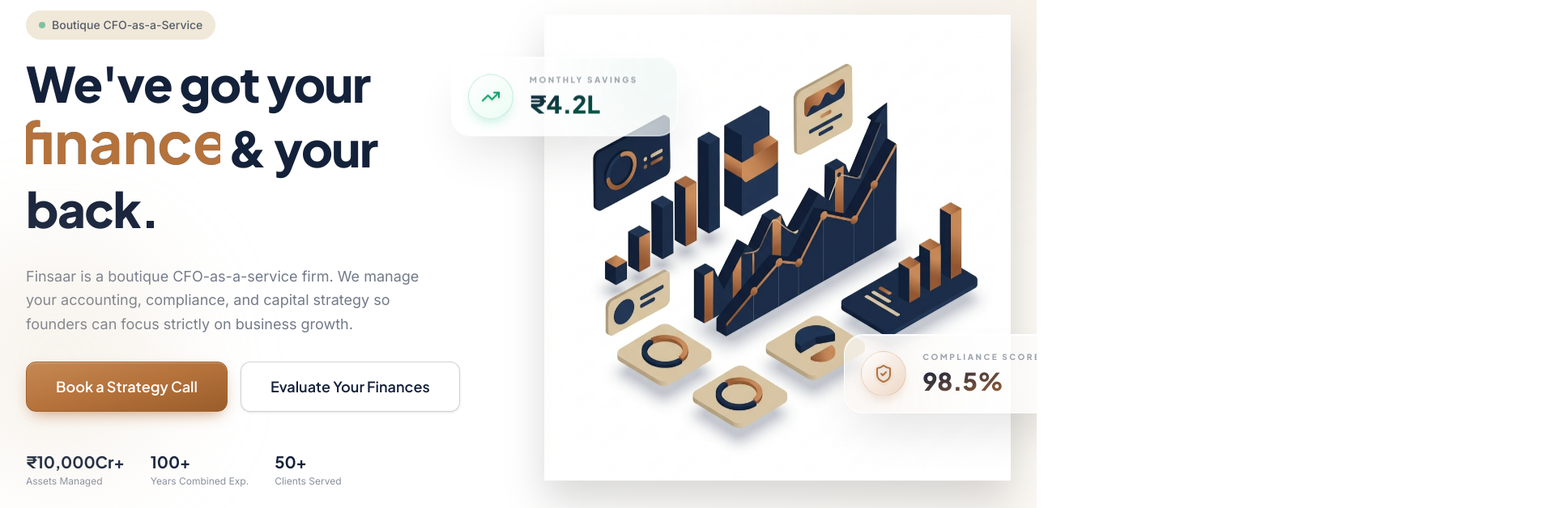
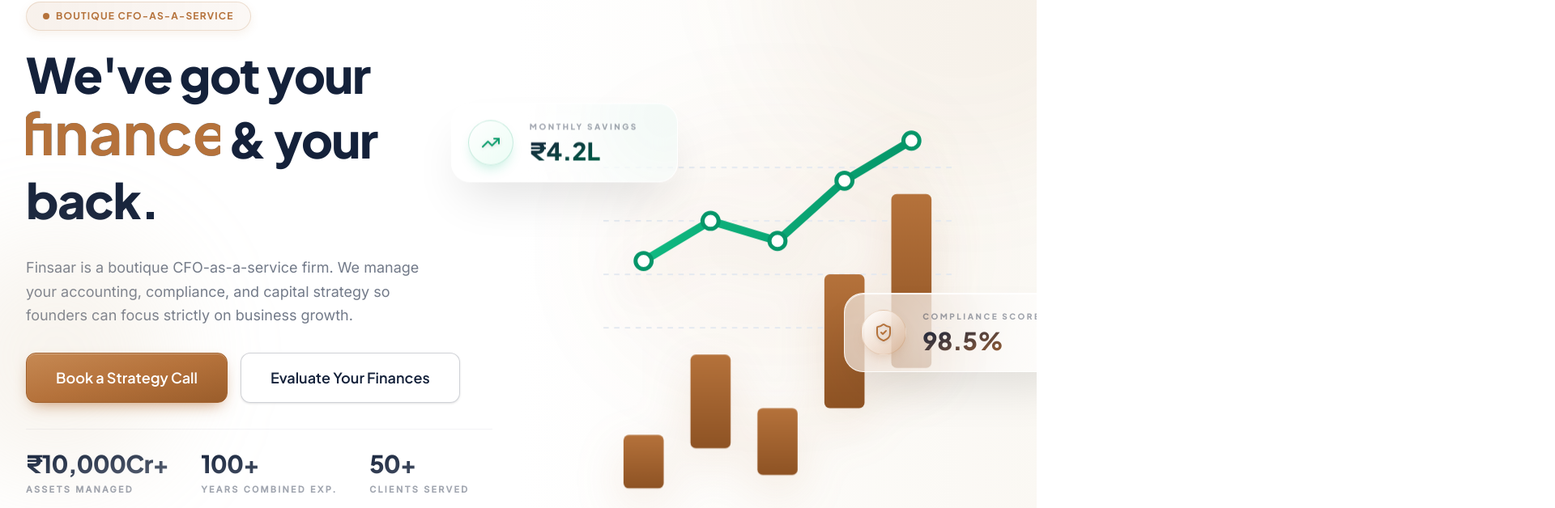
Before and after one commit to RadiaDhaval/finsaar, a Next.js app: page / in a window 1280 px wide. Shown: the part 128-756 px from the top of the page at 81% size, 1920 px wide, since content can reach past the window. Built offline with nearby package versions, Linux system fonts and the light colour scheme.

Commit message:
fix tweaks

```diff
--- a/app/globals.css
+++ b/app/globals.css
@@ -34,9 +34,15 @@
   -moz-osx-font-smoothing: grayscale;
 }
 
-/* Smooth scrolling */
+/* Smooth scrolling only for hash links to avoid Next.js navigation bug, and prevent global horizontal scroll */
 html {
+  overflow-x: hidden;
+}
+html:focus-within {
   scroll-behavior: smooth;
+}
+body {
+  overflow-x: hidden;
 }
 
 /* Custom scrollbar */
--- /dev/null
+++ b/app/loading.tsx
@@ -0,0 +1,36 @@
+import { Skeleton } from "@/components/ui/Skeleton";
+
+export default function Loading() {
+  return (
+    <div className="min-h-screen flex flex-col pt-24 px-4 sm:px-6 lg:px-8 max-w-7xl mx-auto w-full gap-12">
+      {/* Hero Skeleton */}
+      <div className="grid grid-cols-1 lg:grid-cols-2 gap-12 items-center min-h-[60vh]">
+        <div className="space-y-6">
+          <Skeleton className="h-4 w-32 rounded-full" />
+          <Skeleton className="h-16 w-full max-w-md" />
+          <Skeleton className="h-16 w-3/4 max-w-sm" />
+          <Skeleton className="h-6 w-full max-w-lg mt-6" />
+          <Skeleton className="h-6 w-5/6 max-w-md" />
+          <div className="flex gap-4 mt-8">
+            <Skeleton className="h-12 w-40 rounded-full" />
+            <Skeleton className="h-12 w-32 rounded-full" />
+          </div>
+        </div>
+        <div className="hidden lg:block">
+          <Skeleton className="w-full aspect-square rounded-3xl" />
+        </div>
+      </div>
+
+      {/* Services Skeleton area */}
+      <div className="space-y-6">
+        <Skeleton className="h-8 w-64 mx-auto" />
+        <Skeleton className="h-4 w-96 mx-auto mb-12" />
+        <div className="grid grid-cols-1 md:grid-cols-3 gap-6">
+          {[1, 2, 3].map((i) => (
+            <Skeleton key={i} className="h-64 w-full rounded-2xl" />
+          ))}
+        </div>
+      </div>
+    </div>
+  );
+}
--- a/components/Hero.tsx
+++ b/components/Hero.tsx
@@ -7,12 +7,13 @@
 import Image from "next/image";
 import MeshText from "@/components/MeshText";
 import { TrendingUp, ShieldCheck } from "lucide-react";
+import RealtimeIllustration from "@/components/ui/RealtimeIllustration";
 
 export default function Hero({ onOpenContact }: { onOpenContact: () => void }) {
   return (
     <section
       id="hero"
-      className="relative pt-[72px] min-h-screen flex items-center overflow-hidden bg-white"
+      className="relative pt-[72px] min-h-screen flex items-center bg-white"
     >
       {/* Subtle background decoration */}
       <div className="absolute top-0 right-0 w-1/2 h-full bg-gradient-to-l from-sand-light/30 to-transparent pointer-events-none" />
@@ -35,8 +36,11 @@
                 animate={{ opacity: 1, y: 0 }}
                 transition={{ delay: 0.2, duration: 0.5 }}
               >
-                <span className="inline-flex items-center gap-2 bg-sand-light px-4 py-2 rounded-full text-sm font-body font-medium text-navy/70">
-                  <span className="w-2 h-2 rounded-full bg-emerald animate-pulse" />
+                <span className="inline-flex items-center gap-2 bg-gradient-to-r from-copper/10 to-copper/5 px-5 py-2 rounded-full text-[12px] font-heading font-bold uppercase tracking-widest text-copper border border-copper/20 shadow-[0_4px_12px_rgba(181,114,59,0.1)]">
+                  <span className="relative flex h-2 w-2">
+                    <span className="animate-ping absolute inline-flex h-full w-full rounded-full bg-copper opacity-75"></span>
+                    <span className="relative inline-flex rounded-full h-2 w-2 bg-copper"></span>
+                  </span>
                   Boutique CFO-as-a-Service
                 </span>
               </motion.div>
@@ -54,7 +58,7 @@
               </Heading>
             </div>
 
-            <Text size="lg" muted className="max-w-lg">
+            <Text size="lg" className="max-w-lg text-navy/60 leading-relaxed font-body">
               Finsaar is a boutique CFO-as-a-service firm. We manage your
               accounting, compliance, and capital strategy so founders can focus
               strictly on business growth.
@@ -79,18 +83,19 @@
               initial={{ opacity: 0 }}
               animate={{ opacity: 1 }}
               transition={{ delay: 0.6, duration: 0.6 }}
-              className="flex items-center gap-8 pt-4"
+              className="flex items-center gap-6 sm:gap-10 pt-6 mt-2 border-t border-navy/5"
             >
               {[
                 { value: "₹10,000Cr+", label: "Assets Managed" },
                 { value: "100+", label: "Years Combined Exp." },
                 { value: "50+", label: "Clients Served" },
               ].map((stat) => (
-                <div key={stat.label}>
-                  <p className="font-heading font-bold text-xl text-navy">
+                <div key={stat.label} className="relative group cursor-default">
+                  <div className="absolute -inset-4 rounded-xl bg-gradient-to-br from-copper/0 to-copper/0 group-hover:from-copper/5 group-hover:to-transparent transition-colors duration-500 -z-10" />
+                  <p className="font-heading font-black text-2xl sm:text-3xl tracking-tight bg-gradient-to-br from-navy to-navy/70 bg-clip-text text-transparent group-hover:from-copper group-hover:to-copper-dark transition-all duration-300">
                     {stat.value}
                   </p>
-                  <p className="font-body text-xs text-navy/50 mt-0.5">
+                  <p className="font-body text-[10px] sm:text-[11px] font-bold tracking-[0.2em] uppercase text-navy/40 mt-1.5 group-hover:text-copper/70 transition-colors duration-300">
                     {stat.label}
                   </p>
                 </div>
@@ -111,14 +116,7 @@
               whileHover={{ scale: 1.02, rotate: 1 }}
               className="relative w-full max-w-lg lg:max-w-none transition-transform duration-300"
             >
-              <Image
-                src="/images/hero-dashboard.png"
-                alt="Finsaar Financial Dashboard"
-                width={700}
-                height={500}
-                className="w-full h-auto object-contain drop-shadow-2xl"
-                priority
-              />
+              <RealtimeIllustration />
               {/* Floating stat card overlays - 2026 Immersive Style */}
               <motion.div
                 animate={{ y: [0, -10, 0] }}
--- /dev/null
+++ b/components/home/HomeServicesSkeleton.tsx
@@ -0,0 +1,27 @@
+import { Skeleton } from "@/components/ui/Skeleton";
+
+export default function HomeServicesSkeleton() {
+  return (
+    <div className="grid grid-cols-1 md:grid-cols-3 gap-6 w-full">
+      {[1, 2, 3].map((i) => (
+        <div
+          key={i}
+          className="rounded-2xl border border-sand/40 p-8 flex flex-col items-start w-full bg-white shadow-sm"
+        >
+          {/* Icon Skeleton */}
+          <Skeleton className="w-12 h-12 rounded-xl mb-5" />
+
+          {/* Title Skeleton */}
+          <Skeleton className="h-6 w-3/4 mb-3" />
+
+          {/* Description Skeletons */}
+          <Skeleton className="h-4 w-full mb-2" />
+          <Skeleton className="h-4 w-5/6 mb-6" />
+
+          {/* Link Skeleton */}
+          <Skeleton className="h-4 w-1/3 mt-auto" />
+        </div>
+      ))}
+    </div>
+  );
+}
--- /dev/null
+++ b/components/ui/RealtimeIllustration.tsx
@@ -0,0 +1,108 @@
+"use client";
+
+import { motion } from "framer-motion";
+
+export default function RealtimeIllustration() {
+  return (
+    <div className="relative w-full aspect-[4/3] flex items-center justify-center pointer-events-none p-10">
+      {/* Background glow */}
+      <motion.div
+        animate={{ scale: [1, 1.1, 1], opacity: [0.3, 0.4, 0.3] }}
+        transition={{ duration: 4, repeat: Infinity, ease: "easeInOut" }}
+        className="absolute w-3/4 h-3/4 rounded-full bg-copper/10 blur-3xl"
+      />
+
+      <motion.svg
+        viewBox="0 0 300 200"
+        className="w-full h-full drop-shadow-2xl overflow-visible"
+        style={{ filter: "drop-shadow(0px 20px 30px rgba(181, 114, 59, 0.15))" }}
+      >
+        <defs>
+          <linearGradient id="barGrad" x1="0%" y1="0%" x2="0%" y2="100%">
+            <stop offset="0%" stopColor="#B5723B" />
+            <stop offset="100%" stopColor="#8e5324" />
+          </linearGradient>
+          <linearGradient id="lineGrad" x1="0%" y1="0%" x2="100%" y2="0%">
+            <stop offset="0%" stopColor="#10b981" />
+            <stop offset="100%" stopColor="#059669" />
+          </linearGradient>
+        </defs>
+
+        {/* Grid lines */}
+        {[0, 1, 2, 3].map((i) => (
+          <line
+            key={i}
+            x1="20"
+            y1={160 - i * 40}
+            x2="280"
+            y2={160 - i * 40}
+            stroke="#e2e8f0"
+            strokeWidth="1"
+            strokeDasharray="4 4"
+          />
+        ))}
+
+        {/* Animated Bars */}
+        {[
+          { h: 40, x: 50 },
+          { h: 70, x: 100 },
+          { h: 50, x: 150 },
+          { h: 100, x: 200 },
+          { h: 130, x: 250 },
+        ].map((bar, i) => (
+          <motion.rect
+            key={i}
+            x={bar.x - 15}
+            y={160 - bar.h}
+            width="30"
+            height={bar.h}
+            fill="url(#barGrad)"
+            rx="4"
+            initial={{ height: 0, y: 160 }}
+            animate={{ height: bar.h, y: 160 - bar.h }}
+            transition={{
+              duration: 1.5,
+              delay: i * 0.2,
+              ease: "easeOut",
+            }}
+          />
+        ))}
+
+        {/* Trending Line */}
+        <motion.path
+          d="M 50 110 L 100 80 L 150 95 L 200 50 L 250 20"
+          fill="none"
+          stroke="url(#lineGrad)"
+          strokeWidth="6"
+          strokeLinecap="round"
+          strokeLinejoin="round"
+          initial={{ pathLength: 0, opacity: 0 }}
+          animate={{ pathLength: 1, opacity: 1 }}
+          transition={{ duration: 2, delay: 1, ease: "easeInOut" }}
+        />
+
+        {/* Points on the line */}
+        {[
+          { y: 110, x: 50 },
+          { y: 80, x: 100 },
+          { y: 95, x: 150 },
+          { y: 50, x: 200 },
+          { y: 20, x: 250 },
+        ].map((point, i) => (
+          <motion.circle
+            key={`pt-${i}`}
+            cx={point.x}
+            cy={point.y}
+            r="6"
+            fill="#fff"
+            stroke="#059669"
+            strokeWidth="3"
+            initial={{ scale: 0, opacity: 0 }}
+            animate={{ scale: 1, opacity: 1 }}
+            transition={{ duration: 0.5, delay: 1 + i * 0.2 + 0.5, ease: "backOut" }}
+          />
+        ))}
+      </motion.svg>
+    </div>
+  );
+}
--- /dev/null
+++ b/components/ui/Skeleton.tsx
@@ -0,0 +1,12 @@
+interface SkeletonProps extends React.HTMLAttributes<HTMLDivElement> {}
+
+function Skeleton({ className, ...props }: SkeletonProps) {
+  return (
+    <div
+      className={`animate-pulse rounded-md bg-sand ${className || ""}`}
+      {...props}
+    />
+  );
+}
+
+export { Skeleton };
--- a/package.json
+++ b/package.json
@@ -11,6 +11,7 @@
   "dependencies": {
     "framer-motion": "^13.0.0",
     "gsap": "^3.15.0",
+    "lottie-react": "^2.4.1",
     "lucide-react": "^1.28.0",
     "next": "16.3.0",
     "react": "19.2.8",
```
Also changed, not shown: components/home/HomeServices.tsx (+16 -1 lines), 1 other file (tests, documents, lock files or other folders).
